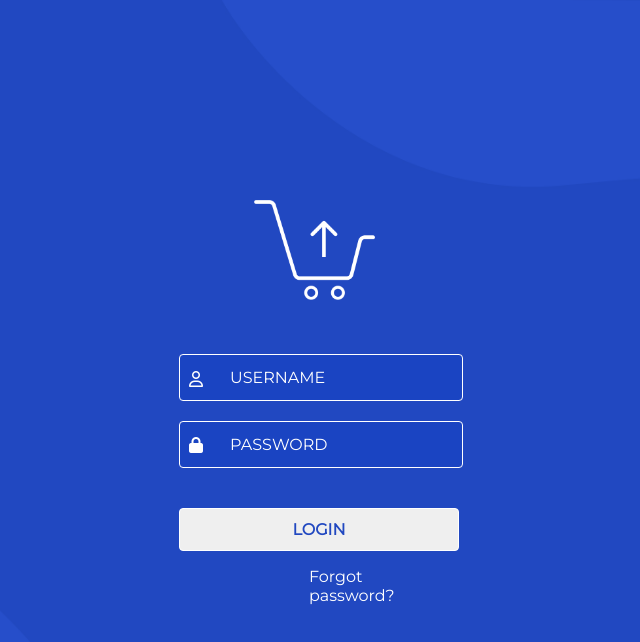
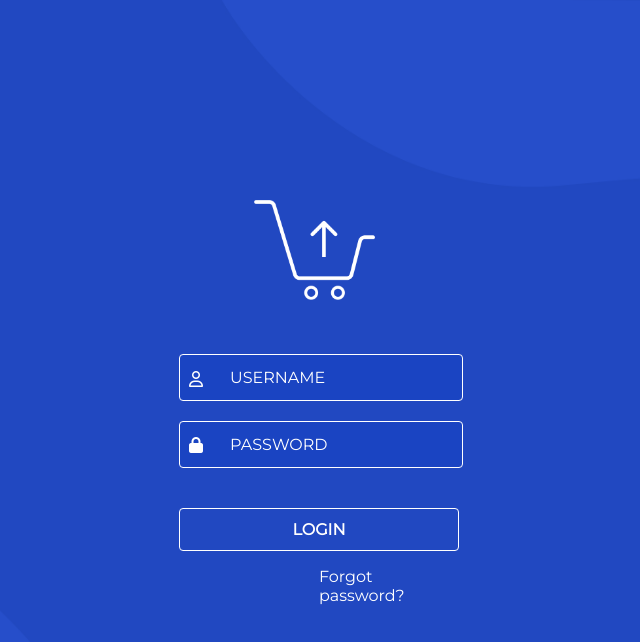
Before and after one commit to johnfeyisayo/Login_Page, a plain HTML site: page index.html in a window 1280 px wide. In both pictures the pointer is over the input "LOGIN". Shown: the whole page, without its empty margins (333-973 px from the left). Drawn offline with Linux system fonts and the light colour scheme.

Commit message:
updated work

```diff
--- a/style.css
+++ b/style.css
@@ -66,7 +66,13 @@ body {
     border: 1px solid white;
     border-radius: 4px;
     color:  #2148C0;
+    cursor: pointer;
 }
+
+#login:hover {
+    background: transparent;
+    color: white;
+  }
 
 .content-container input, p {
     font-family: "montserrat", sans-serif;
@@ -82,6 +88,6 @@ body {
 }
 
 .text {
-    margin-left: 130px;
+    margin-left: 140px;
     color: white;
 }
```
